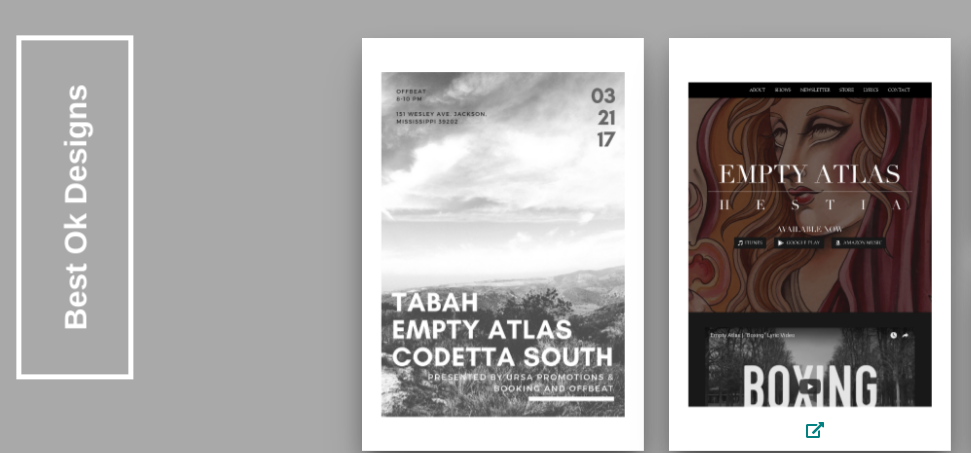
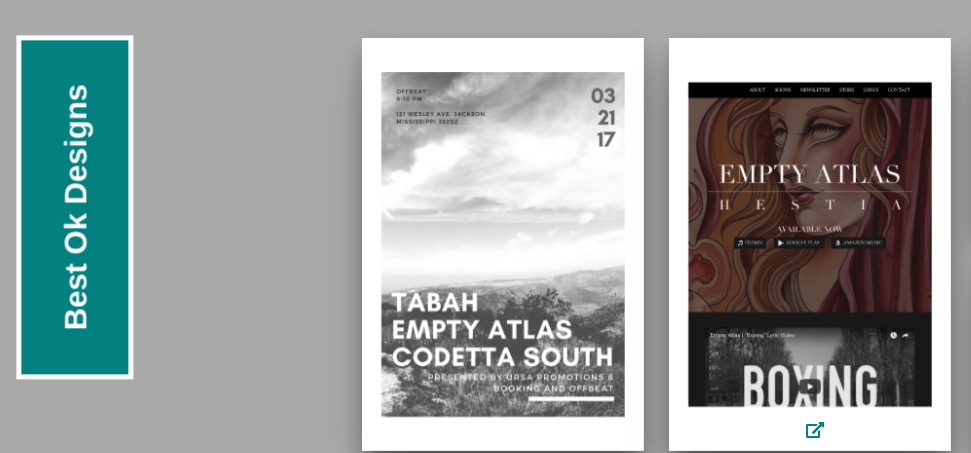
Before and after one commit to bestokdesigns/bestokdesigns.github.io, a plain HTML site: page index.html in a window 1280 px wide. Shown: the top 453 px of the page, 0-971 px from the left. Drawn offline with nearby package versions, Linux system fonts and the light colour scheme; files that its build step writes are made by us from their sources.

Commit message:
Add teal background to title

```diff
--- a/index.html
+++ b/index.html
@@ -58,7 +58,7 @@
         <header id="header">
             <h1 class="logo">
                 <a href="#">
-                    <span data-text="Best Ok Designs" class="white-box hide-on-phone" style="font-size: 31px; padding: 23px 44px 20px;">Best Ok Designs</span>
+                    <span data-text="Best Ok Designs" class="white-box teal-bkg hide-on-phone" style="font-size: 31px; padding: 23px 44px 20px;">Best Ok Designs</span>
                     <span id="title-phone" data-text="Best Ok Designs">Best Ok Designs</span>
                 </a>
             </h1>
```
